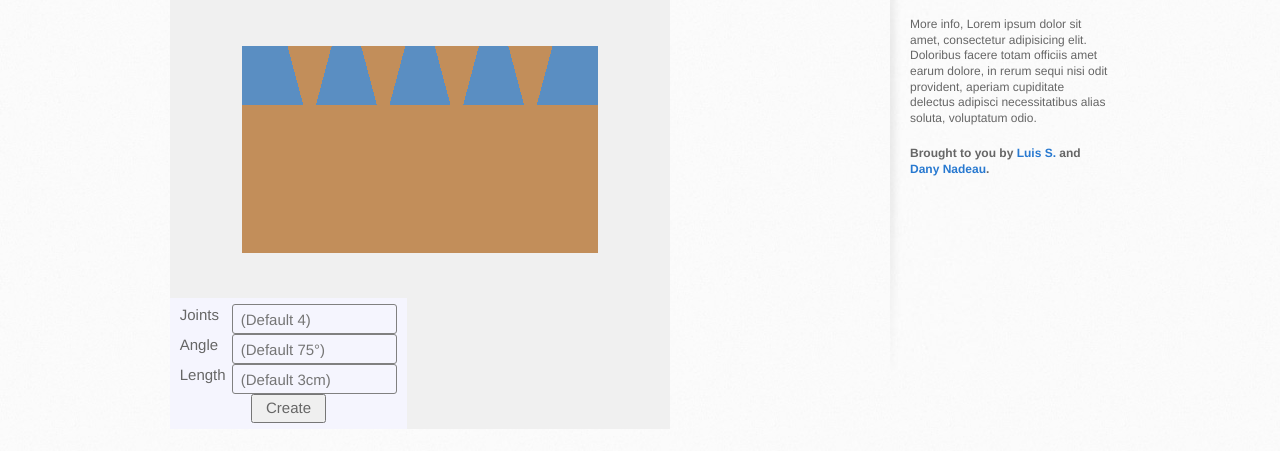
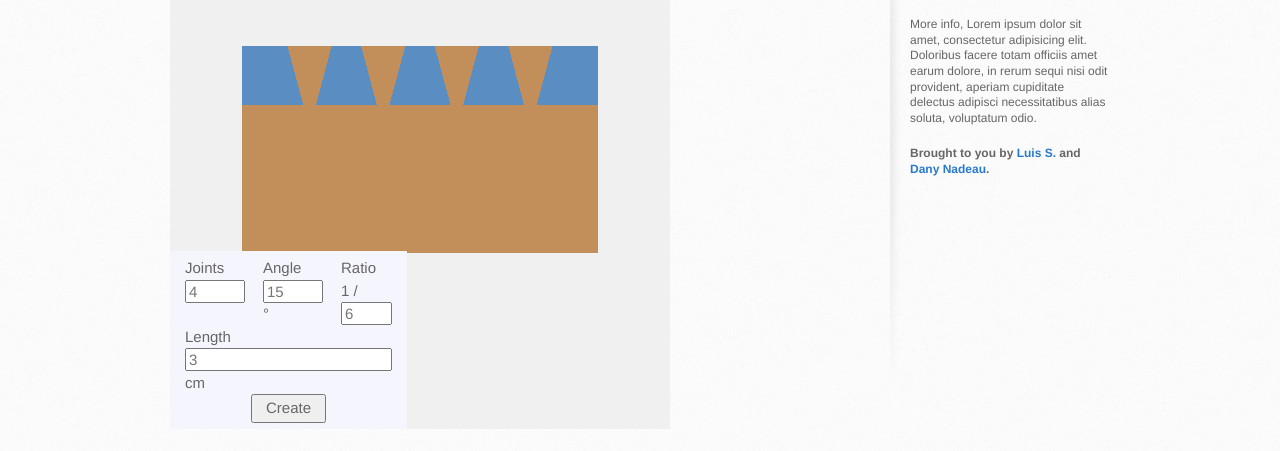
Before and after one commit to dceluis/dovetail, a plain HTML site: page site/index.html in a window 1280 px wide. Shown: the part 400-851 px from the top of the page. Drawn offline with Linux system fonts and the light colour scheme; animation ran at ten frames a second.

Commit message:
better index

```diff
--- a/site/index.html
+++ b/site/index.html
@@ -47,12 +47,33 @@
               <button type="button" class="right" onclick="turnToFace('back')">Back</button>
             </div>
             <div id="params">
-              <label for="number">Joints</label>
-              <input id="number" type="number" placeholder="(Default 4)" min="1" max="10">
-              <label for="angle">Angle</label>
-              <input id="angle" type="number" placeholder="(Default 75°)" max="90" min="70">
-              <label for="length">Length</label>
-              <input id="length" type="number" placeholder="(Default 3cm)" step="0.1">
+              <div class="form-group">
+                <label for="number">Joints</label>
+                <div class="input-group">
+                  <input id="number" type="number" placeholder="4" min="1" max="10">
+                </div>
+              </div>
+              <div class="form-group">
+                <label for="angle">Angle</label>
+                <div class="input-group">
+                  <input id="angle" type="number" placeholder="15" max="25" min="1">
+                  <div class="addon">°</div>
+                </div>
+              </div>
+              <div class="form-group">
+                <label for="ratio">Ratio</label>
+                <div class="input-group">
+                  <div class="addon">1 /</div>
+                  <input id="ratio" type="number" placeholder="6" max="9" min="3">
+                </div>
+              </div>
+              <div class="form-group">
+                <label for="length">Length</label>
+                <div class="input-group">
+                  <input id="length" type="number" placeholder="3" step="0.1">
+                  <div class="addon">cm</div>
+                </div>
+              </div>
               <button id="create" type="button">Create</button>
             </div>
           </div>
```
